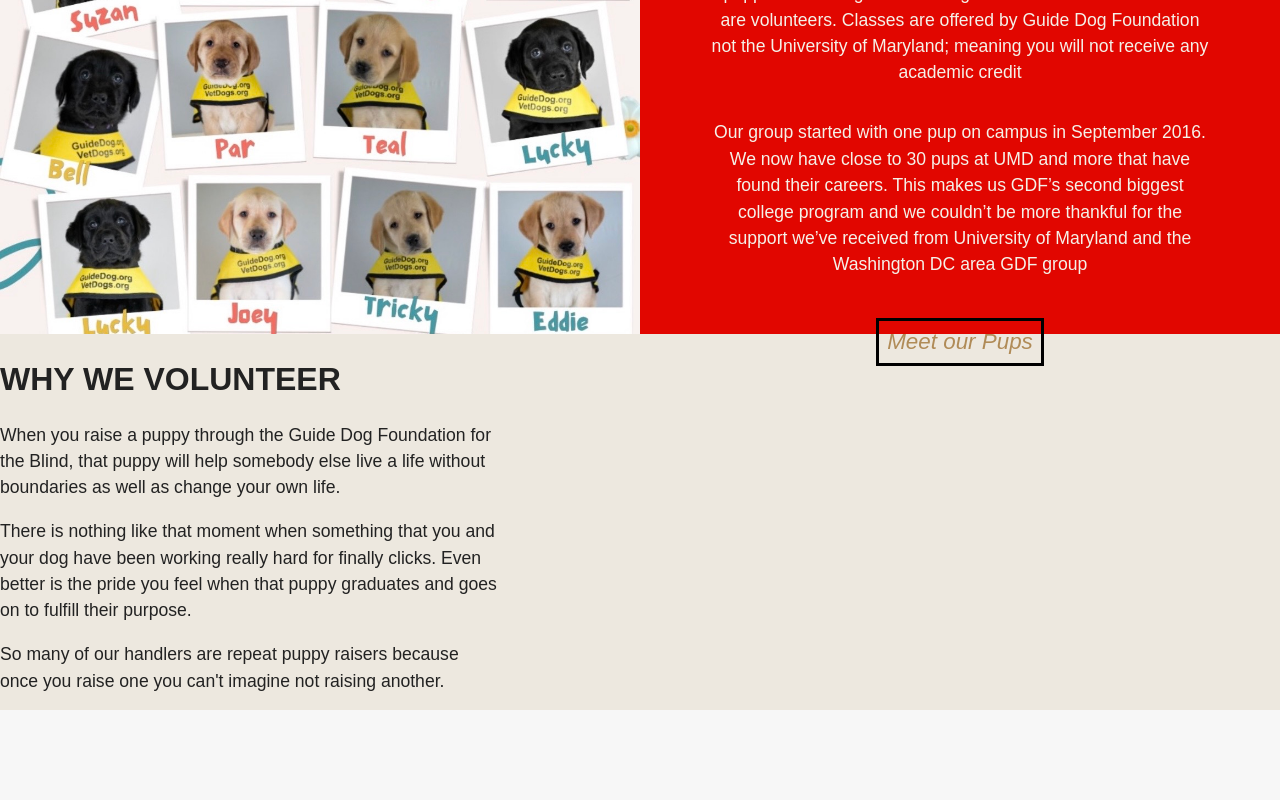
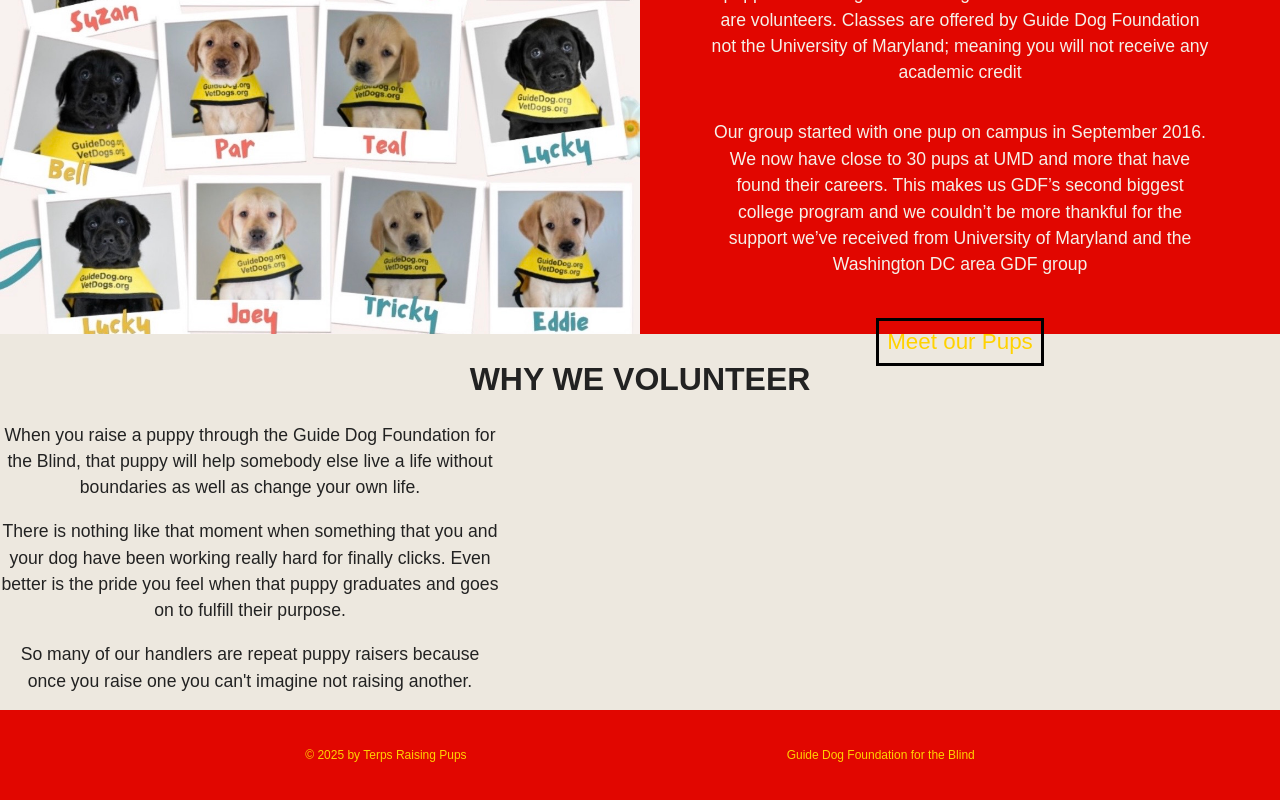
Before and after one commit to JacksonBennett05/Terps-Raising-Pups-Site, a React (Vite) app: page /about in a window 1280 px wide. Shown: the part 236-1036 px from the top of the page. Before the commit the page ends 946 px from the top, so only its background shows below. Built offline with nearby package versions, Linux system fonts and the light colour scheme.

Commit message:
Add Footer

```diff
--- a/src/App.jsx
+++ b/src/App.jsx
@@ -1,5 +1,6 @@
 import { Routes, Route } from 'react-router-dom'
 import Navbar from './components/Navbar'
+import Footer from './components/Footer'
 import Home from './pages/Home'
 import About from './pages/About'
 import GettingStarted from './pages/GettingStarted'
@@ -17,6 +18,7 @@
         <Route path="/puppy-raisers" element={<PuppyRaisers />} />
         <Route path="/contact-us" element={<ContactUs />} />
       </Routes>
+      <Footer />
     </>
   )
 }
--- /dev/null
+++ b/src/components/Footer.css
@@ -0,0 +1,25 @@
+.footer{
+  position: relative;
+  height: 90px;
+  background-color: #e10600;
+  display: flex;
+  align-items: center;
+  justify-content: center;
+  padding: 1rem 2rem;
+}
+
+.footer-line{
+  display: flex;
+  justify-content: center;
+  gap: 20rem;
+}
+
+.trp-footer {
+  color: #ffd200;
+  font-size: .75rem;
+}
+
+.gdf-footer {
+  color: #ffd200;
+  font-size: .75rem;
+}
--- /dev/null
+++ b/src/components/Footer.jsx
@@ -0,0 +1,23 @@
+import './Footer.css'
+
+function Footer() {
+  return (
+    <main className='footer'>
+      <div className='footer-line'>
+        <div className='trp-footer'>
+          <p className='trp-footer'>
+            © 2025 by Terps Raising Pups
+          </p>
+        </div>
+        <div className='gdf-footer'>
+          <p>
+            Guide Dog Foundation for the Blind
+          </p>
+        </div>
+
+      </div>
+    </main>
+  )
+}
+
+export default Footer
--- a/src/pages/About.css
+++ b/src/pages/About.css
@@ -48,12 +48,8 @@
 
   background: none;
   border: 3px solid black;
-  outline: none;
-  box-shadow: none;
-
   font-size: 1.4rem;
-  color: #b08b57;
-  font-style: italic;
+  color: #ffd200;
   cursor: pointer;
 
   margin-top: 1.5rem;
@@ -66,3 +62,9 @@
   background-color: black;
   color: white;
 }
+
+.about-page .second-row {
+  align-items: center;
+  text-align: center;
+  width: 100%;
+}
--- a/src/pages/About.jsx
+++ b/src/pages/About.jsx
@@ -30,8 +30,8 @@
          clicks. Even better is the pride you feel when that puppy graduates and goes on to fulfill their purpose.
         </p>
         <p>
-        So many of our handlers are repeat puppy raisers because once you raise one you can't imagine not
-        raising another.
+          So many of our handlers are repeat puppy raisers because once you raise one you can't imagine not
+          raising another.
         </p>
       </div>
     </main>
--- a/src/pages/GettingStarted.jsx
+++ b/src/pages/GettingStarted.jsx
@@ -1,8 +1,8 @@
 function GettingStarted() {
   return (
-    <>
-      <h1>Getting Started</h1>
-    </>
+    <main className="started">
+      <h1>Volunteer</h1>
+    </main>
   )
 
 }
```
